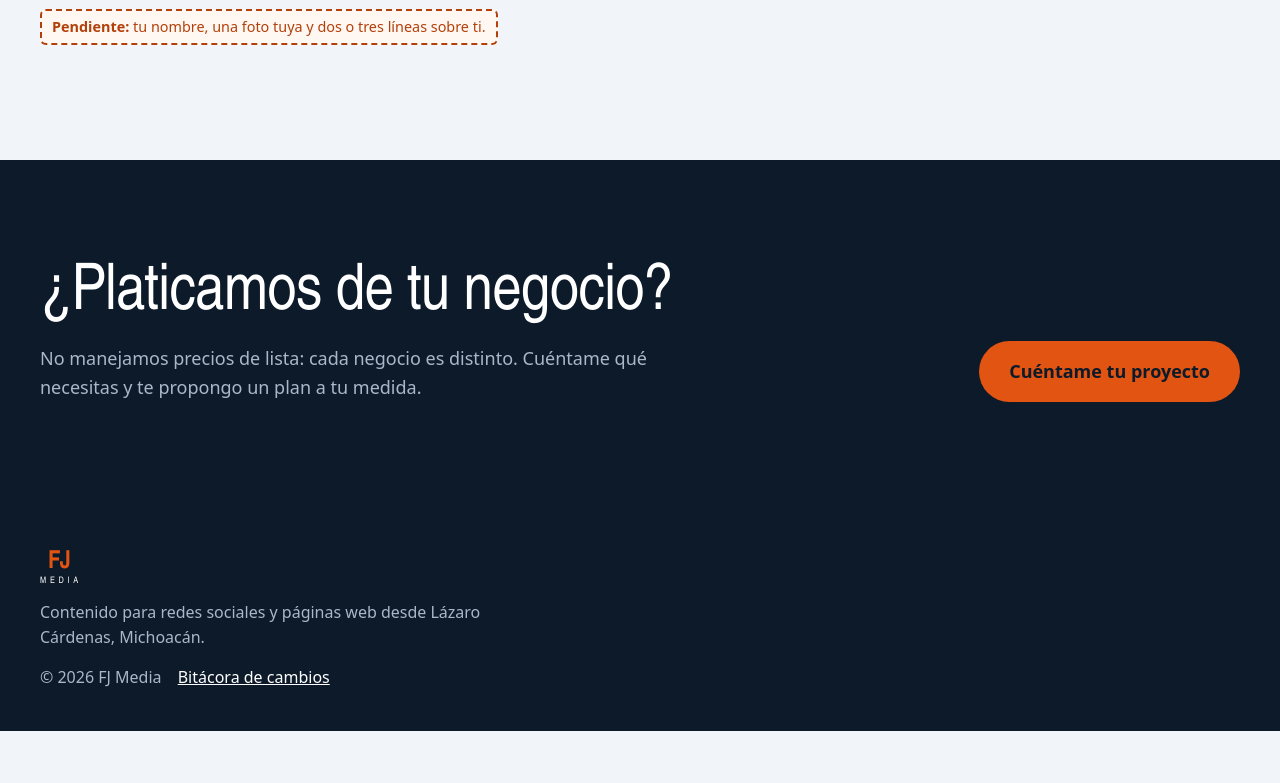
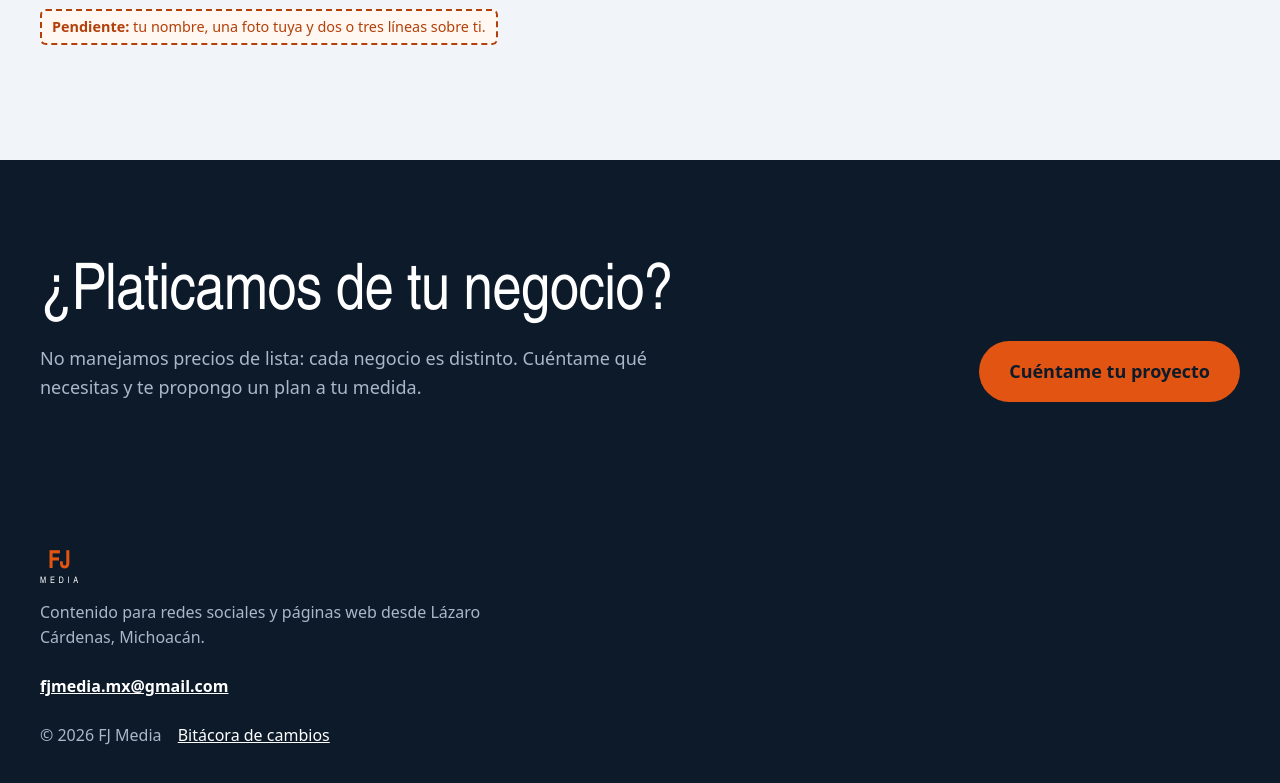
Before and after one commit to ImFrankMtzz/fjmedia, an Astro site: page /fjmedia/ in a window 1280 px wide. Shown: the part 7020-7803 px from the top of the page. Before the commit the page ends 7751 px from the top, so only its background shows below. Built offline with nearby package versions, Linux system fonts and the light colour scheme; Astro itself is replaced by a stand-in of ours.

Commit message:
Correo de ventas fjmedia.mx@gmail.com en contacto y pie de página
Co-Authored-By: Claude Opus 5.5 <noreply@anthropic.com>
Claude-Session: https://claude.ai/code/session_0198eUoUU53tu3rUfN7JwEJj

```diff
--- a/src/data/fj.ts
+++ b/src/data/fj.ts
@@ -7,8 +7,8 @@ export const PREVIEW = true;
 export const contacto = {
   /** WhatsApp de ventas en formato internacional sin signos, p. ej. "527531234567". Pendiente. */
   whatsapp: null as string | null,
-  /** Correo de ventas. Pendiente. */
-  email: null as string | null,
+  /** Correo de ventas, confirmado por Frank el 2026-10-20. */
+  email: 'fjmedia.mx@gmail.com' as string | null,
   ciudad: 'Lázaro Cárdenas, Michoacán',
 };
 
--- a/src/layouts/Base.astro
+++ b/src/layouts/Base.astro
@@ -77,6 +77,7 @@ const anio = new Date().getFullYear();
       <div class="envoltura pie-fila">
         <span class="marca" aria-hidden="true"><span class="marca-fj">FJ</span><span class="marca-media">MEDIA</span></span>
         <p>Contenido para redes sociales y páginas web desde {contacto.ciudad}.</p>
+        {contacto.email && <a class="pie-correo" href={`mailto:${contacto.email}`}>{contacto.email}</a>}
         <p class="pie-legal">
           © {anio} FJ Media
           {PREVIEW && <> <a href={url('cambios/')}>Bitácora de cambios</a></>}
@@ -208,6 +209,14 @@ const anio = new Date().getFullYear();
     color: var(--blanco);
   }
 
+  .pie-correo {
+    display: inline-flex;
+    align-items: center;
+    min-height: 44px;
+    color: var(--blanco);
+    font-weight: 600;
+  }
+
   .pie-legal a {
     margin-left: 12px;
     color: var(--blanco);
```
Also changed, not shown: src/components/Contacto.astro (+18 -1 lines).
